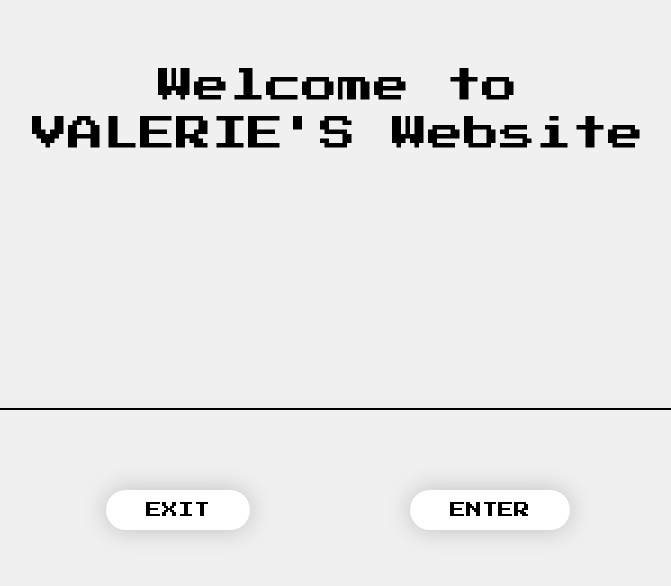
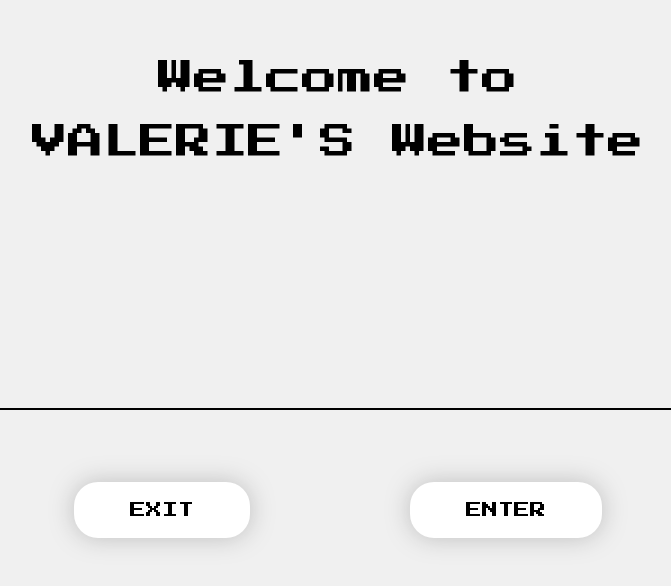
Before and after one commit to vwong031/valeriewong, a Next.js app: page /homepage in a window 1280 px wide. Shown: the part 190-776 px from the top of the page, without its empty margins (302-973 px from the left). Built offline with nearby package versions, Linux system fonts and the light colour scheme.

Commit message:
style: add button hover drop shadow feature. v1 of landing complete

```diff
--- a/src/app/components/Button.jsx
+++ b/src/app/components/Button.jsx
@@ -6,7 +6,7 @@ export default function Button({ text }) {
       // Removed border utilities: 'border-2 border-black'
       // Added 'shadow-[0_0_24px_rgba(127,127,127,0.44)]' for the custom shadow
       // Added 'bg-white' or 'bg-[#F0F0F0]' to ensure the button has a background
-      className="text-black bg-white rounded-3xl px-10 py-2 shadow-[0_0_24px_rgba(127,127,127,0.44)]"
+      className="text-black bg-white hover:border-2 hover:border-hoverBlue hover:border-hoverBlue hover:shadow-button-glow rounded-3xl px-14 py-4 shadow-[0_0_24px_rgba(127,127,127,0.44)]"
     >
       {text}
     </button>
--- a/src/app/components/Landing.jsx
+++ b/src/app/components/Landing.jsx
@@ -6,7 +6,7 @@ export default function Landing() {
     <div className="h-screen relative">
       <div className='h-3/4 flex flex-col justify-center items-center'>
         <div className='text-black text-4xl flex flex-col justify-center items-center'>
-          <div className="mb-2">
+          <div className="mb-6">
             Welcome to
           </div>
           <div>
--- a/tailwind.config.js
+++ b/tailwind.config.js
@@ -18,6 +18,11 @@ module.exports = {
         phoenixRed: "#FF5858",
         skyBlue: "#057897",
         mountbattenPink: "#8B728E",
+        hoverBlue: "rgba(108, 211, 239, 0.28)",
+      },
+      boxShadow: {
+        // 'custom-glow' will be the utility class: shadow-custom-glow
+        'button-glow': '0 0 44px 0 rgba(108, 211, 239, 0.44)',
       },
       animation: {
         'pulse-glow': 'pulse-glow 2s infinite alternate',
```
